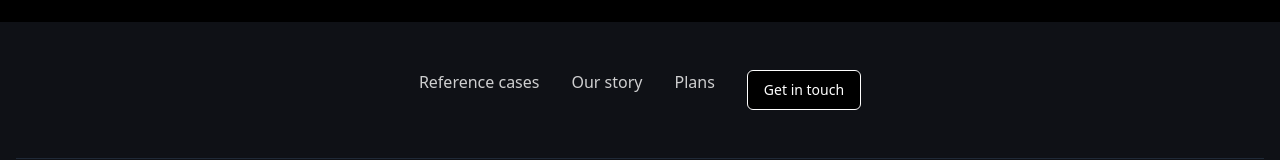
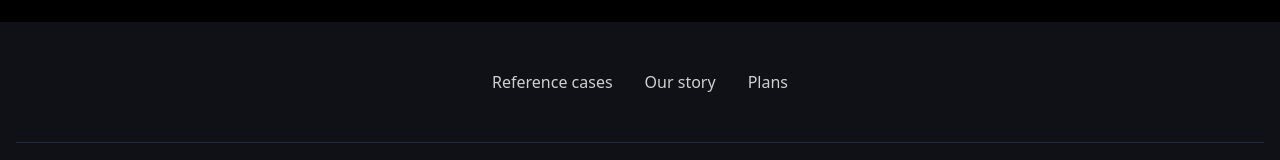
Before and after one commit to JuliaOrtheden/websaite, a React (Vite) app: page /our-story in a window 1280 px wide. Shown: the part 1776-1936 px from the top of the page. Built offline with nearby package versions, Linux system fonts and the light colour scheme.

Commit message:
Remove "Get in touch" button from footer
This commit removes the "Get in touch" button from the footer component of the application.
[skip gpt_engineer]

```diff
--- a/src/components/Footer.tsx
+++ b/src/components/Footer.tsx
@@ -28,9 +28,6 @@ const Footer = () => {
           <Link to="/plans" className="text-white/80 hover:text-white/60 transition-colors">
             Plans
           </Link>
-          <Button variant="outline" className="text-white border-white bg-black hover:bg-black/80">
-            Get in touch
-          </Button>
         </div>
 
         {/* Bottom Bar */}
```
